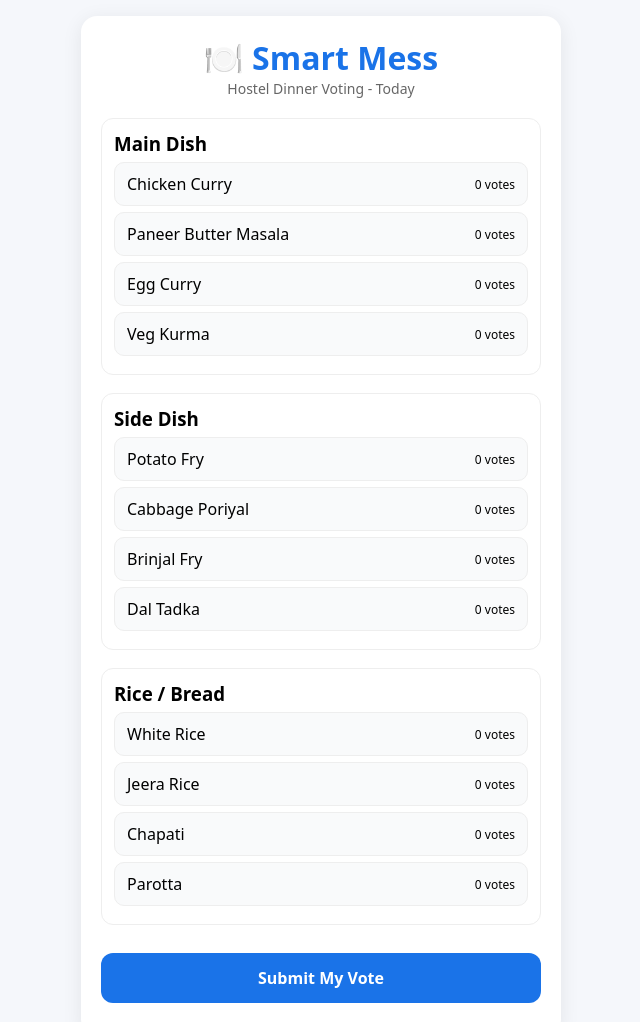
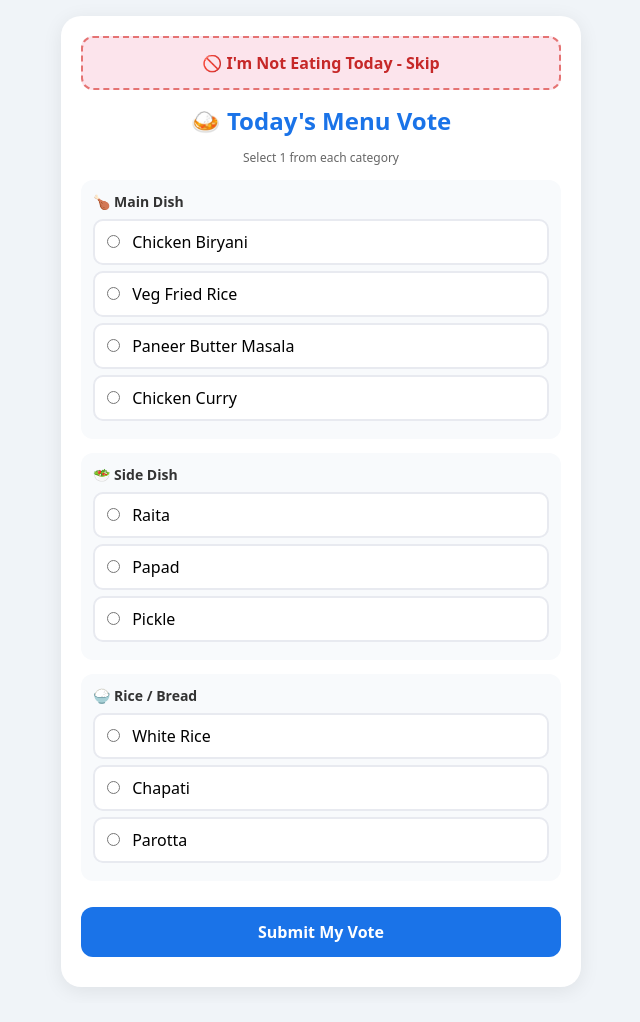
Before and after one commit to muruganthiru9500-design/smart-mess, a plain HTML site: page index.html in a window 1280 px wide. Shown: the whole page, without its empty margins (319-959 px from the left). Drawn offline with Linux system fonts and the light colour scheme; no server answers.

Commit message:
index.html

```diff
--- a/index.html
+++ b/index.html
@@ -1,30 +1,108 @@
 <!DOCTYPE html>
 <html>
 <head>
-<meta charset="UTF-8"><meta name="viewport" content="width=device-width, initial-scale=1.0">
+<meta charset="UTF-8">
+<meta name="viewport" content="width=device-width, initial-scale=1.0">
 <title>Smart Mess Voting</title>
 <script src="https://www.gstatic.com/firebasejs/9.23.0/firebase-app-compat.js"></script>
 <script src="https://www.gstatic.com/firebasejs/9.23.0/firebase-firestore-compat.js"></script>
-<style>*{margin:0;padding:0;box-sizing:border-box;font-family:system-ui}body{background:#f5f7fb;padding:16px}.card{max-width:480px;margin:0 auto;background:#fff;border-radius:16px;padding:20px;box-shadow:0 4px 20px rgba(0,0,0,.08)}h1{text-align:center;color:#1a73e8}.sub{text-align:center;color:#666;font-size:14px;margin-bottom:20px}.meal{margin-bottom:18px;border:1px solid #eee;border-radius:12px;padding:12px}.opt{display:flex;justify-content:space-between;align-items:center;padding:10px 12px;border-radius:10px;margin:6px 0;background:#f9fafb;cursor:pointer;border:1px solid #eee}.opt.selected{background:#e8f0fe;border-color:#1a73e8;font-weight:600}button{width:100%;padding:14px;background:#1a73e8;color:#fff;border:none;border-radius:12px;font-size:16px;font-weight:700;margin-top:10px}</style>
+<style>
+*{margin:0;padding:0;box-sizing:border-box;font-family:system-ui}
+body{background:#f0f4f8;padding:16px}
+.card{max-width:520px;margin:0 auto;background:#fff;border-radius:20px;padding:20px;box-shadow:0 4px 20px rgba(0,0,0,0.08)}
+h2{text-align:center;color:#1a73e8;margin-bottom:12px}
+.section{margin:14px 0;padding:12px;background:#f8fafc;border-radius:12px}
+.section h3{font-size:14px;color:#333;margin-bottom:8px}
+.option{display:flex;justify-content:space-between;align-items:center;padding:10px 12px;margin:6px 0;background:#fff;border:2px solid #e8eaf0;border-radius:10px;cursor:pointer}
+.option.selected{border-color:#1a73e8;background:#e8f0fe}
+.option input{margin-right:8px}
+.btn{width:100%;padding:14px;border:none;border-radius:12px;font-weight:700;font-size:16px;cursor:pointer}
+.btn-skip{background:#fce4ec;border:2px dashed #e57373;color:#c62828;margin-bottom:14px}
+.btn-vote{background:#1a73e8;color:#fff;margin-top:12px}
+.btn-vote:disabled{opacity:0.5}
+.small{font-size:12px;color:#666;text-align:center;margin-top:10px}
+.live{margin-top:16px;padding:12px;background:#e6f4ea;border-radius:12px}
+.bar{height:8px;background:#1a73e8;border-radius:4px;margin-top:4px}
+</style>
 </head>
 <body>
-<div class="card">
-<h1>🍽️ Smart Mess</h1><p class="sub">Hostel Dinner Voting - Today</p>
-<div class="meal"><h3>Main Dish</h3><div id="main"></div></div>
-<div class="meal"><h3>Side Dish</h3><div id="side"></div></div>
-<div class="meal"><h3>Rice / Bread</h3><div id="rice"></div></div>
-<button id="voteBtn" onclick="submitVote()">Submit My Vote</button>
-<p id="status" style="text-align:center;margin-top:12px;color:green"></p>
+<div class="card" id="formCard">
+<button class="btn btn-skip" onclick="notEating()">🚫 I'm Not Eating Today - Skip</button>
+
+<h2>🍛 Today's Menu Vote</h2>
+<p class="small">Select 1 from each category</p>
+
+<div class="section">
+<h3>🍗 Main Dish</h3>
+<div class="option" onclick="selectOne(this,'main','Chicken Biryani')"><label><input type="radio" name="main" value="Chicken Biryani"> Chicken Biryani</label></div>
+<div class="option" onclick="selectOne(this,'main','Veg Fried Rice')"><label><input type="radio" name="main" value="Veg Fried Rice"> Veg Fried Rice</label></div>
+<div class="option" onclick="selectOne(this,'main','Paneer Butter Masala')"><label><input type="radio" name="main" value="Paneer Butter Masala"> Paneer Butter Masala</label></div>
+<div class="option" onclick="selectOne(this,'main','Chicken Curry')"><label><input type="radio" name="main" value="Chicken Curry"> Chicken Curry</label></div>
 </div>
+
+<div class="section">
+<h3>🥗 Side Dish</h3>
+<div class="option" onclick="selectOne(this,'side','Raita')"><label><input type="radio" name="side" value="Raita"> Raita</label></div>
+<div class="option" onclick="selectOne(this,'side','Papad')"><label><input type="radio" name="side" value="Papad"> Papad</label></div>
+<div class="option" onclick="selectOne(this,'side','Pickle')"><label><input type="radio" name="side" value="Pickle"> Pickle</label></div>
+</div>
+
+<div class="section">
+<h3>🍚 Rice / Bread</h3>
+<div class="option" onclick="selectOne(this,'rice','White Rice')"><label><input type="radio" name="rice" value="White Rice"> White Rice</label></div>
+<div class="option" onclick="selectOne(this,'rice','Chapati')"><label><input type="radio" name="rice" value="Chapati"> Chapati</label></div>
+<div class="option" onclick="selectOne(this,'rice','Parotta')"><label><input type="radio" name="rice" value="Parotta"> Parotta</label></div>
+</div>
+
+<button id="submitBtn" class="btn btn-vote" onclick="submitVote()">Submit My Vote</button>
+<p class="small" id="status"></p>
+<div id="liveResults" class="live" style="display:none"></div>
+</div>
+
 <script>
 const firebaseConfig={apiKey:"AIzaSyDr5KIf9nbjtdRuLf_lUGi1y-p0ZlKe0YM",authDomain:"smart-mess-df9e6.firebaseapp.com",projectId:"smart-mess-df9e6",storageBucket:"smart-mess-df9e6.firebasestorage.app",messagingSenderId:"839521192409",appId:"1:839521192409:web:1e7c21aaef6d98c81531c8",measurementId:"G-H8V58S0RNB"};
-firebase.initializeApp(firebaseConfig);const db=firebase.firestore();
-const menu={main:["Chicken Curry","Paneer Butter Masala","Egg Curry","Veg Kurma"],side:["Potato Fry","Cabbage Poriyal","Brinjal Fry","Dal Tadka"],rice:["White Rice","Jeera Rice","Chapati","Parotta"]};
-let selected={main:null,side:null,rice:null};
-function build(){for(let cat in menu){const div=document.getElementById(cat);div.innerHTML="";menu[cat].forEach(item=>{const d=document.createElement("div");d.className="opt";d.id=cat+"-"+item;d.innerHTML=`<span>${item}</span><span id="count-${item}" style="font-size:12px">0 votes</span>`;d.onclick=()=>{selected[cat]=item;document.querySelectorAll(`#${cat} .opt`).forEach(e=>e.classList.remove("selected"));d.classList.add("selected");};div.appendChild(d);});}}
-function listen(){db.collection("votes_today").onSnapshot(snap=>{let counts={};snap.forEach(doc=>{let d=doc.data();counts[d.item]=(counts[d.item]||0)+1;});for(let cat in menu)menu[cat].forEach(item=>{let el=document.getElementById("count-"+item);if(el)el.textContent=(counts[item]||0)+" votes";});});}
-function submitVote(){if(!selected.main||!selected.side||!selected.rice){alert("Select one from each!");return;}let pid=localStorage.getItem("voterId")||"voter_"+Date.now();localStorage.setItem("voterId",pid);document.getElementById("status").textContent="Submitting...";let batch=db.batch();["main","side","rice"].forEach(cat=>{batch.set(db.collection("votes_today").doc(pid+"_"+cat),{voterId:pid,category:cat,item:selected[cat],time:new Date().toISOString()});});batch.commit().then(()=>{document.getElementById("status").textContent="✅ Vote Submitted!";});}
-build();listen();
+firebase.initializeApp(firebaseConfig);
+const db=firebase.firestore();
+
+function selectOne(el,group,val){
+ document.querySelectorAll(`input[name="${group}"]`).forEach(r=>{
+   r.parentElement.parentElement.classList.remove("selected");
+ });
+ el.classList.add("selected");
+ el.querySelector("input").checked=true;
+}
+
+function submitVote(){
+ const main=document.querySelector('input[name="main"]:checked');
+ const side=document.querySelector('input[name="side"]:checked');
+ const rice=document.querySelector('input[name="rice"]:checked');
+ if(!main||!side||!rice){alert("Please select 1 Main + 1 Side + 1 Rice");return;}
+ const finalVote = `${main.value} + ${side.value} + ${rice.value}`;
+ const voterId = localStorage.getItem("voterId") || Math.random().toString(36).substr(2,9);
+ localStorage.setItem("voterId", voterId);
+ document.getElementById("status").textContent="Submitting...";
+ db.collection("votes_today").doc(voterId).set({
+   item: finalVote,
+   main: main.value, side: side.value, rice: rice.value,
+   voterId: voterId,
+   timestamp: firebase.firestore.FieldValue.serverTimestamp()
+ }).then(()=>{
+   document.getElementById("formCard").innerHTML = `<h2 style='text-align:center'>✅ Vote Submitted!</h2><p style='text-align:center;color:#333;margin-top:8px'>You voted: <b>${finalVote}</b></p><p class='small'>You can vote again to change (1 device = 1 vote)</p>`;
+ }).catch(e=>{document.getElementById("status").textContent="Error: "+e.message;});
+}
+
+function notEating(){
+ if(!confirm("Confirm: You are NOT eating today?")) return;
+ const voterId = localStorage.getItem("voterId") || Math.random().toString(36).substr(2,9);
+ localStorage.setItem("voterId", voterId);
+ db.collection("votes_today").doc(voterId).set({
+   item: "🚫 Not Eating",
+   voterId: voterId,
+   timestamp: firebase.firestore.FieldValue.serverTimestamp()
+ }).then(()=>{
+   document.getElementById("formCard").innerHTML = "<h2 style='text-align:center'>✅ Noted!</h2><p style='text-align:center;color:#666;margin-top:8px'>Your skip is recorded. Food will be reduced!</p>";
+ }).catch(e=>alert("Error: "+e.message));
+}
 </script>
 </body>
 </html>
```
